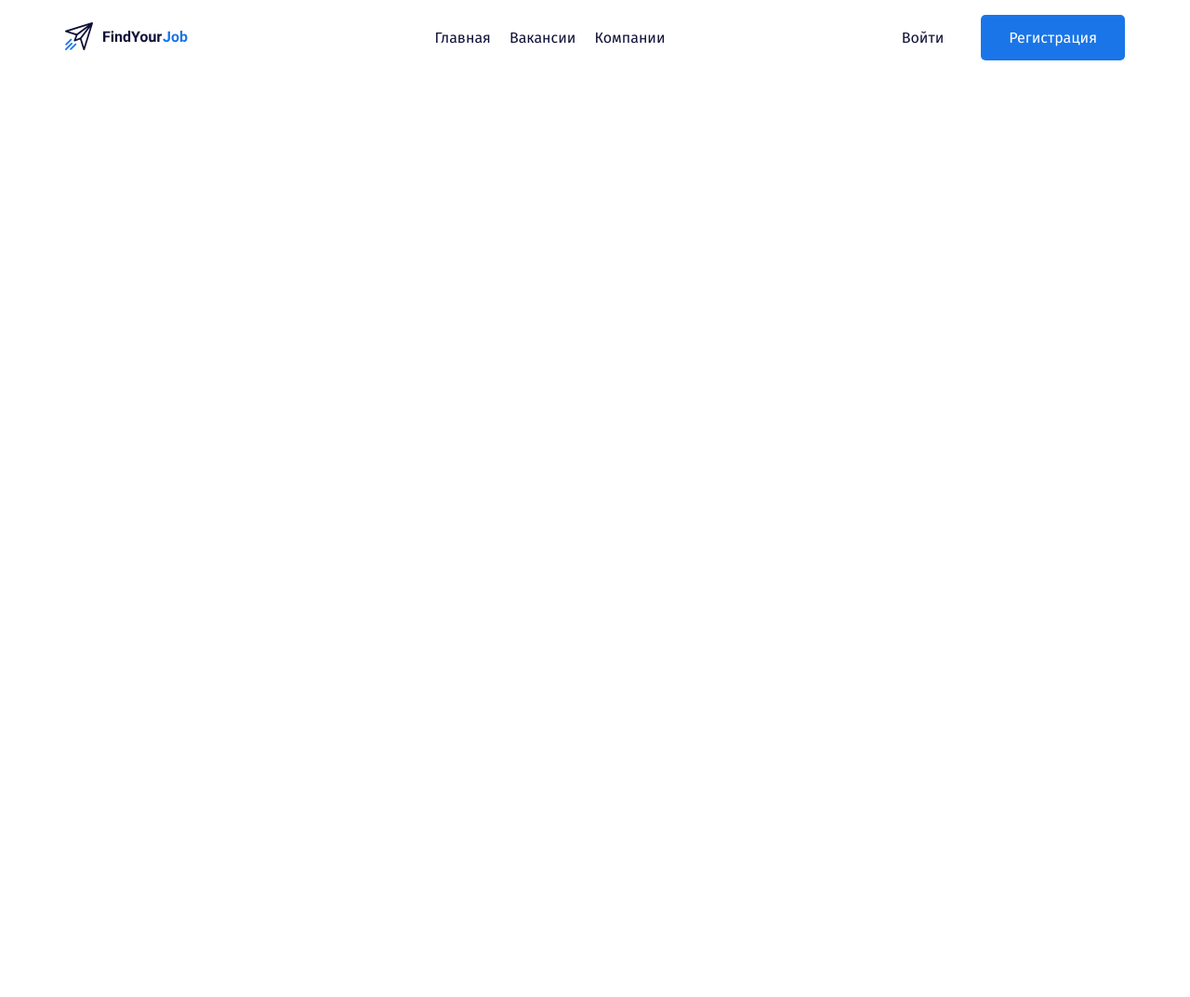
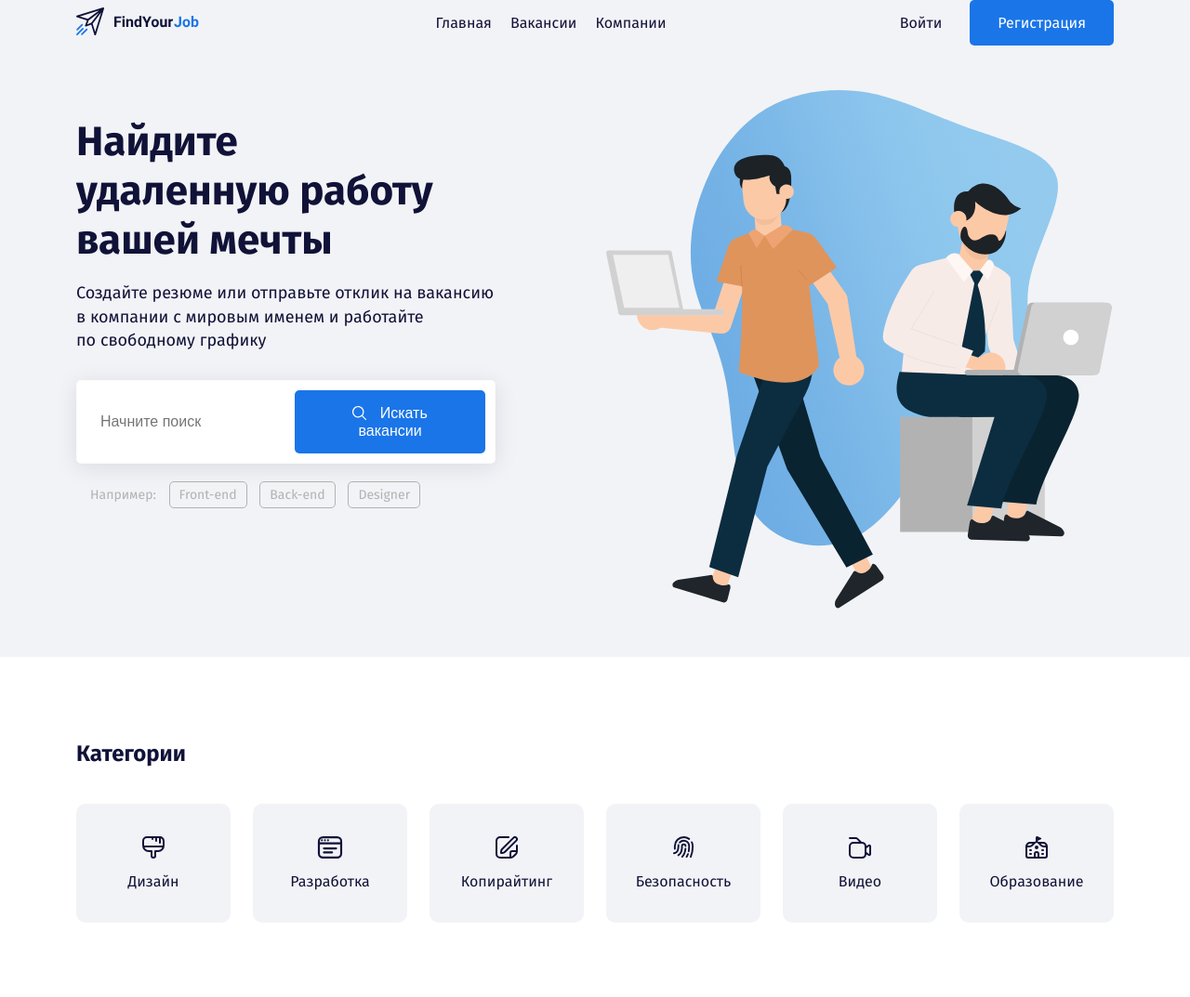
Before and after one commit to 58Kris/findyourjob, a plain HTML site: page index.html in a window 1280 px wide. Shown: the whole page at 93% size. Before the commit the page ends 800 px from the top, so only its background shows below. Drawn offline with Linux system fonts and the light colour scheme.

Commit message:
Add files via upload

```diff
--- a/css/style.css
+++ b/css/style.css
@@ -1,8 +1,19 @@
+*,
+*:before,
+*:after {
+  box-sizing: border-box;
+}
+
 body {
-  font-family: 'Fira Sans', sans-serif;
+  font-family: "Fira Sans", sans-serif;
   font-size: 16px;
   color: #111238;
   margin: 0;
+}
+
+header {
+  background: #f2f3f6;
+  padding-bottom: 5px;
 }
 
 .menu {
@@ -23,16 +34,18 @@ body {
 .button {
   text-decoration: none;
   display: inline-block;
+  border: none;
+  font-size: 16px;
 }
 
 .button-link {
   color: #111238;
   padding: 10px;
-  margin-right: 30px;
+  padding-right: 30px;
 }
 
 .button-primary {
-  background: #1A75E8;
+  background: #1a75e8;
   border-radius: 5px;
   padding-top: 15px;
   padding-right: 30px;
@@ -40,3 +53,100 @@ body {
   padding-left: 30px;
   color: white;
 }
+
+.button-icon {
+  vertical-align: middle;
+  padding-right: 10px;
+}
+
+.button-text {
+  vertical-align: middle;
+}
+
+.hero-title {
+  font-size: 44px;
+  line-height: 53px;
+  margin-bottom: 15px;
+  margin-right: 43px;
+}
+
+.hero-text {
+  font-size: 18px;
+  line-height: 140%;
+  margin-bottom: 30px;
+}
+
+.input-group {
+  background-color: white;
+  border: 1px solid rgba(209, 209, 209, 0.1);
+  box-shadow: 0px 4px 25px rgba(15, 17, 56, 0.1);
+  border-radius: 5px;
+  padding: 10px;
+  margin-bottom: 25px;
+}
+
+.input {
+  background-color: white;
+  border: none;
+  flex-grow: 1;
+  font-size: 16px;
+  line-height: 19px;
+  color: #b2b2b2;
+  padding-left: 15px;
+}
+
+.input:focus {
+  outline: 1px dotted #666;
+}
+
+.tags-group {
+  padding-left: 15px;
+  color: #b2b2b2;
+  font-size: 14px;
+  line-height: 17px;
+}
+
+.tag {
+  color: #b2b2b2;
+  text-decoration: none;
+  padding: 5px 10px;
+  margin-left: 10px;
+  border: 1px solid #b2b2b2;
+  box-sizing: border-box;
+  border-radius: 5px;
+}
+
+.section {
+  padding-top: 70px;
+  padding-bottom: 80px;
+}
+
+.section-title {
+  margin-bottom: 40px;
+  padding-top: 0;
+}
+
+.card {
+  text-decoration: none;
+  color: #111238;
+  background: #F2F3F6;
+  border-radius: 10px;
+  padding: 35px;
+  transition: background 0.2s, color 0.2s;
+}
+
+.card:hover {
+  background: #1A75E8;
+  color: white;
+
+}
+
+.card:hover .card-icon {
+  fill: #fff;
+}
+
+.card-icon {
+  fill: #111238;
+  margin-bottom: 15px;
+  transition: fill 0.2s;
+}
--- a/index.html
+++ b/index.html
@@ -2,31 +2,37 @@
 <html lang="ru">
 
 <head>
-  <meta charset="UTF-8">
-  <meta name="viewport" content="width=device-width, initial-scale=1.0">
+  <meta charset="UTF-8" />
+  <meta name="viewport" content="width=device-width, initial-scale=1.0" />
   <title>FindYourJob</title>
-  <link rel="stylesheet" href="css/bootstrap-grid.min.css">
-  <link rel="stylesheet" href="css/style.css">
-  <link rel="preconnect" href="https://fonts.gstatic.com">
-  <link href="https://fonts.googleapis.com/css2?family=Fira+Sans:wght@400;700;900&display=swap" rel="stylesheet">
+  <link rel="stylesheet" href="css/bootstrap-grid.min.css" />
+  <link rel="stylesheet" href="css/style.css" />
+  <link rel="preconnect" href="https://fonts.gstatic.com" />
+  <link href="https://fonts.googleapis.com/css2?family=Fira+Sans:wght@400;700;900&display=swap" rel="stylesheet" />
 </head>
 
 <body>
-  <header class="header">
+  <header class="header pb-5">
     <div class="container">
-      <div class="row align-items-center py-3">
+      <div class="row align-items-center ">
         <div class="col-2">
           <a href="/" class="logo-link">
-            <img src="img/logo.svg" alt="logo - findyourlob">
+            <img src="img/logo.svg" alt="logo - findyourlob" />
           </a>
         </div>
         <!-- /.col -->
         <div class="col d-flex justify-content-center">
           <nav class="nav">
             <ul class="menu d-flex">
-              <li class="menu-item"><a href="#" class="menu-link">Главная</a></li>
-              <li class="menu-item"><a href="#" class="menu-link">Вакансии</a></li>
-              <li class="menu-item"><a href="#" class="menu-link">Компании</a></li>
+              <li class="menu-item">
+                <a href="#" class="menu-link">Главная</a>
+              </li>
+              <li class="menu-item">
+                <a href="#" class="menu-link">Вакансии</a>
+              </li>
+              <li class="menu-item">
+                <a href="#" class="menu-link">Компании</a>
+              </li>
             </ul>
           </nav>
         </div>
@@ -38,9 +44,93 @@
         <!-- /.col -->
       </div>
       <!-- /.row -->
+      <div class="row pt-5">
+        <div class="col-5">
+          <h1 class="hero-title">Найдите удаленную работу вашей мечты</h1>
+          <p class="hero-text">
+            Создайте резюме или отправьте отклик на вакансию в&nbsp;компании с
+            мировым именем и работайте <br />
+            по свободному графику
+          </p>
+          <div class="input-group d-flex">
+            <input type="text" class="input" placeholder="Начните поиск" />
+            <button class="button button-primary">
+              <img src="img/search.svg" alt="icon: search" class="button-icon" />
+              <span class="button-text">Искать вакансии</span>
+            </button>
+          </div>
+          <div class="tags-group">
+            <span class="text-label">Например:</span>
+            <a href="#" class="tag">Front-end</a>
+            <a href="#" class="tag">Back-end</a>
+            <a href="#" class="tag">Designer</a>
+          </div>
+        </div>
+        <div class="col-6 offset-1">
+          <img src="img/hero-image.svg" alt="image: people with laptops" class="hero-image" />
+        </div>
+      </div>
     </div>
     <!-- /.container -->
   </header>
+  <section class="section">
+    <div class="container">
+      <h2 class="section-title">Категории</h2>
+      <div class="row ">
+        <div class="col-2">
+          <a href="#" class="card d-flex flex-column align-items-center">
+            <svg height="24" class="card-icon">
+              <use xlink:href="img/icons.svg#brush"></use>
+            </svg>
+            <span class="card-text">Дизайн</span>
+            <!-- /.card-text --></a>
+          <!-- /.card -->
+        </div>
+        <!-- /.col -->
+        <div class="col-2">
+          <a href="#" class="card d-flex flex-column  align-items-center"> <svg height="24" class="card-icon">
+              <use href="img/icons.svg#browser"></use>
+            </svg><span class="card-text">Разработка</span>
+            <!-- /.card-text --></a>
+          <!-- /.card -->
+        </div>
+        <!-- /.col -->
+        <div class="col-2">
+          <a href="#" class="card d-flex flex-column  align-items-center"><svg height="24" class="card-icon">
+              <use href="img/icons.svg#edit"></use>
+            </svg><span class="card-text">Копирайтинг</span>
+            <!-- /.card-text --></a>
+          <!-- /.card -->
+        </div>
+        <!-- /.col -->
+        <div class="col-2">
+          <a href="#" class="card d-flex flex-column  align-items-center"><svg height=" 24" class="card-icon">
+              <use href="img/icons.svg#fingerprint"></use>
+            </svg><span class="card-text">Безопасноcть</span>
+            <!-- /.card-text --></a>
+          <!-- /.card -->
+        </div>
+        <!-- /.col -->
+        <div class="col-2">
+          <a href="#" class="card d-flex flex-column  align-items-center"><svg height="24" class="card-icon">
+              <use href="img/icons.svg#camera"></use>
+            </svg><span class="card-text">Видео</span>
+            <!-- /.card-text --></a>
+          <!-- /.card -->
+        </div>
+        <!-- /.col -->
+        <div class="col-2">
+          <a href="#" class="card d-flex flex-column  align-items-center"><svg height="24" class="card-icon">
+              <use href="img/icons.svg#school"></use>
+            </svg><span class="card-text">Образование</span>
+            <!-- /.card-text --></a>
+          <!-- /.card -->
+        </div>
+        <!-- /.col -->
+      </div>
+      <!-- /.row -->
+    </div>
+  </section>
 </body>
 
 </html>
```
Also changed, not shown: img/browser.svg (added), img/brush.svg (added), img/camera.svg (added), img/edit.svg (added), img/fingerprint.svg (added), img/hero-image.svg (added), img/icons.svg (added), img/school.svg (added), img/search.svg (added).
